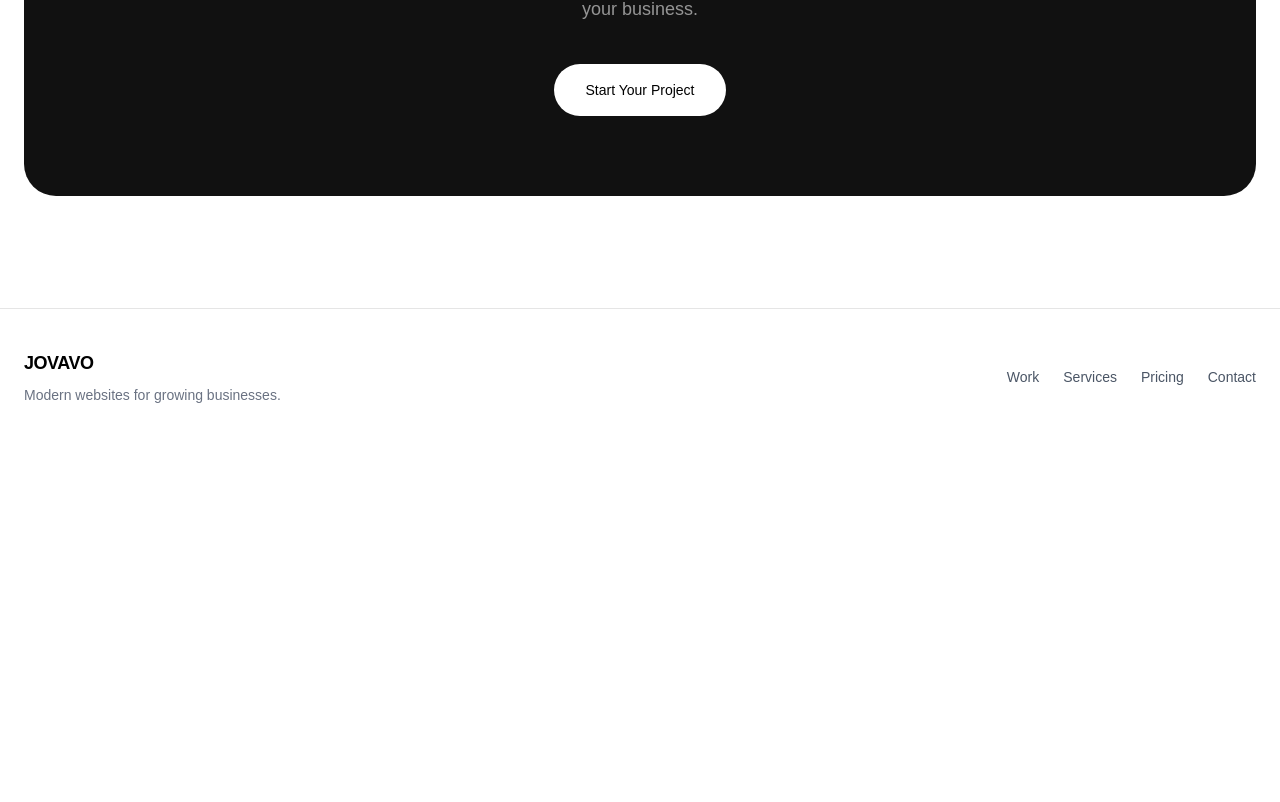
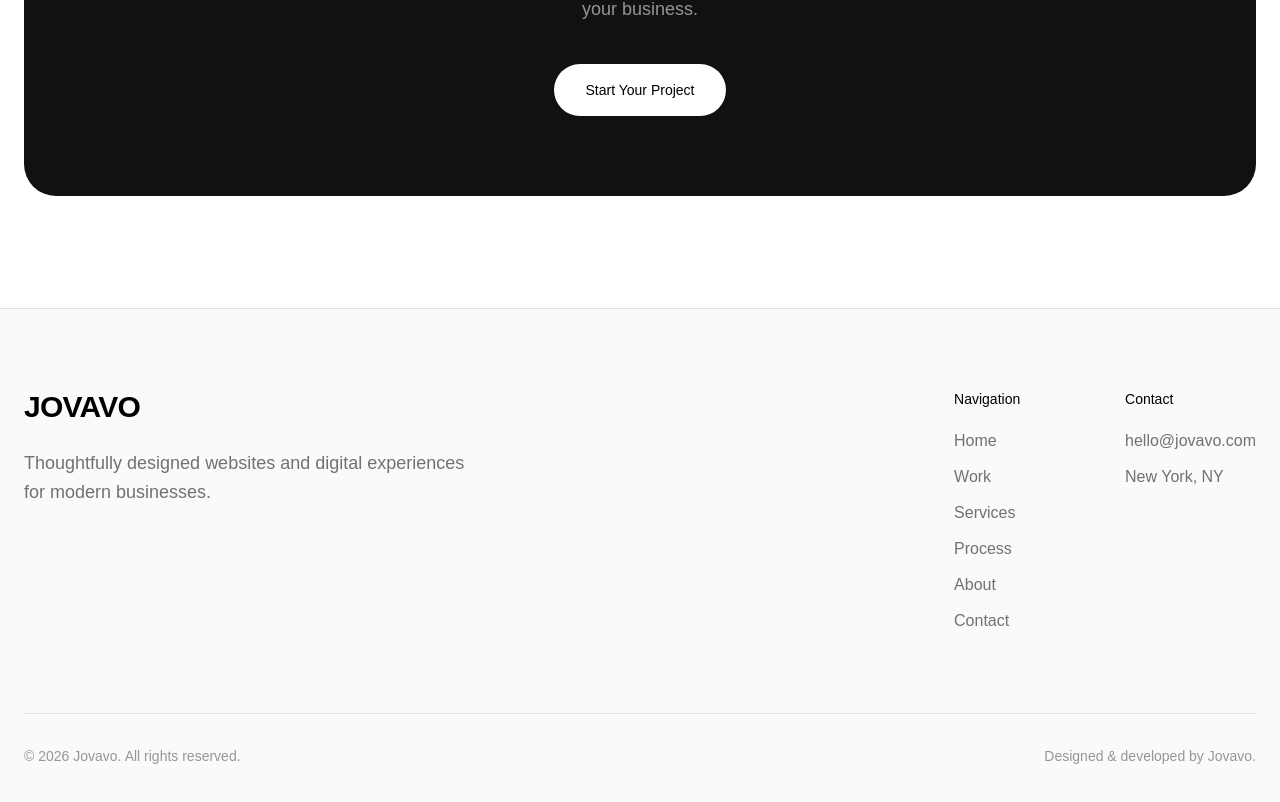
Before and after one commit to Jovavoco/jovavo, a Next.js app: page / in a window 1280 px wide. Shown: the part 3808-4610 px from the top of the page. Before the commit the page ends 4253 px from the top, so only its background shows below. Built offline with nearby package versions, Linux system fonts and the light colour scheme.

Commit message:
Update Footer.tsx

```diff
--- a/components/Footer.tsx
+++ b/components/Footer.tsx
@@ -1,20 +1,82 @@
+import Link from "next/link";
+
+const navigation = [
+  { name: "Home", href: "/" },
+  { name: "Work", href: "/work" },
+  { name: "Services", href: "/services" },
+  { name: "Process", href: "/process" },
+  { name: "About", href: "/about" },
+  { name: "Contact", href: "/contact" },
+];
+
 export default function Footer() {
   return (
-    <footer className="border-t border-black/10 bg-white px-6 py-10">
-      <div className="mx-auto flex max-w-7xl flex-col gap-6 md:flex-row md:items-center md:justify-between">
-        <div>
-          <p className="text-lg font-semibold tracking-tight">JOVAVO</p>
-          <p className="mt-2 text-sm text-gray-500">
-            Modern websites for growing businesses.
-          </p>
+    <footer className="border-t border-black/10 bg-[#FAFAF8]">
+      <div className="mx-auto max-w-7xl px-6 py-20">
+
+        <div className="grid gap-16 md:grid-cols-2">
+
+          <div>
+            <Link
+              href="/"
+              className="text-3xl font-semibold tracking-tight"
+            >
+              JOVAVO
+            </Link>
+
+            <p className="mt-6 max-w-md text-lg leading-relaxed text-black/55">
+              Thoughtfully designed websites and digital experiences for modern
+              businesses.
+            </p>
+          </div>
+
+          <div className="grid grid-cols-2 gap-10 md:justify-self-end">
+
+            <div>
+              <p className="mb-5 text-sm font-medium">Navigation</p>
+
+              <div className="flex flex-col gap-3">
+                {navigation.map((item) => (
+                  <Link
+                    key={item.name}
+                    href={item.href}
+                    className="text-black/55 transition hover:text-black"
+                  >
+                    {item.name}
+                  </Link>
+                ))}
+              </div>
+            </div>
+
+            <div>
+              <p className="mb-5 text-sm font-medium">
+                Contact
+              </p>
+
+              <div className="flex flex-col gap-3 text-black/55">
+                <a
+                  href="mailto:hello@jovavo.com"
+                  className="transition hover:text-black"
+                >
+                  hello@jovavo.com
+                </a>
+
+                <p>New York, NY</p>
+              </div>
+            </div>
+
+          </div>
+
         </div>
 
-        <div className="flex gap-6 text-sm text-gray-600">
-          <a href="/work">Work</a>
-          <a href="/services">Services</a>
-          <a href="/pricing">Pricing</a>
-          <a href="/contact">Contact</a>
+        <div className="mt-20 flex flex-col gap-4 border-t border-black/10 pt-8 text-sm text-black/40 md:flex-row md:items-center md:justify-between">
+
+          <p>© {new Date().getFullYear()} Jovavo. All rights reserved.</p>
+
+          <p>Designed & developed by Jovavo.</p>
+
         </div>
+
       </div>
     </footer>
   );
```
